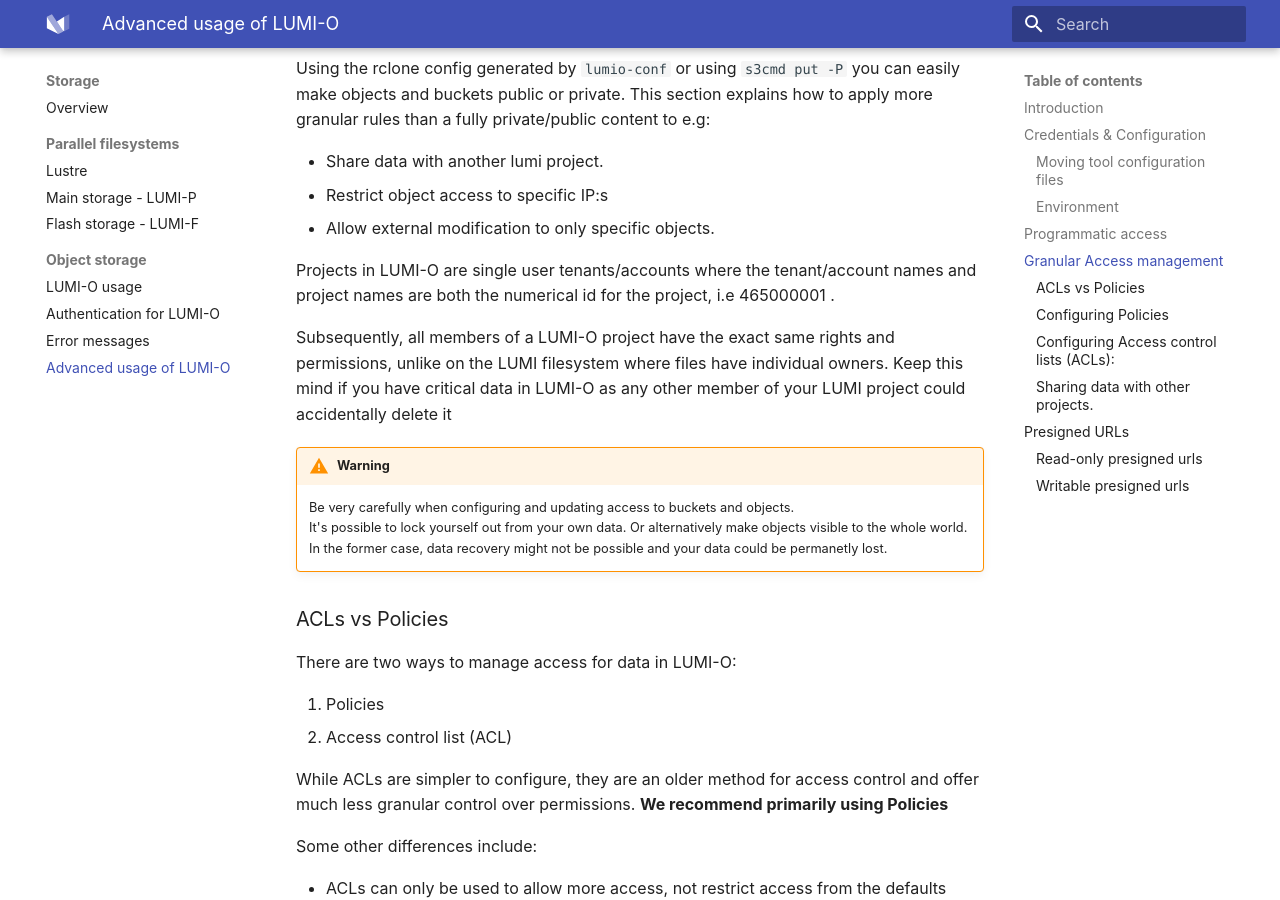
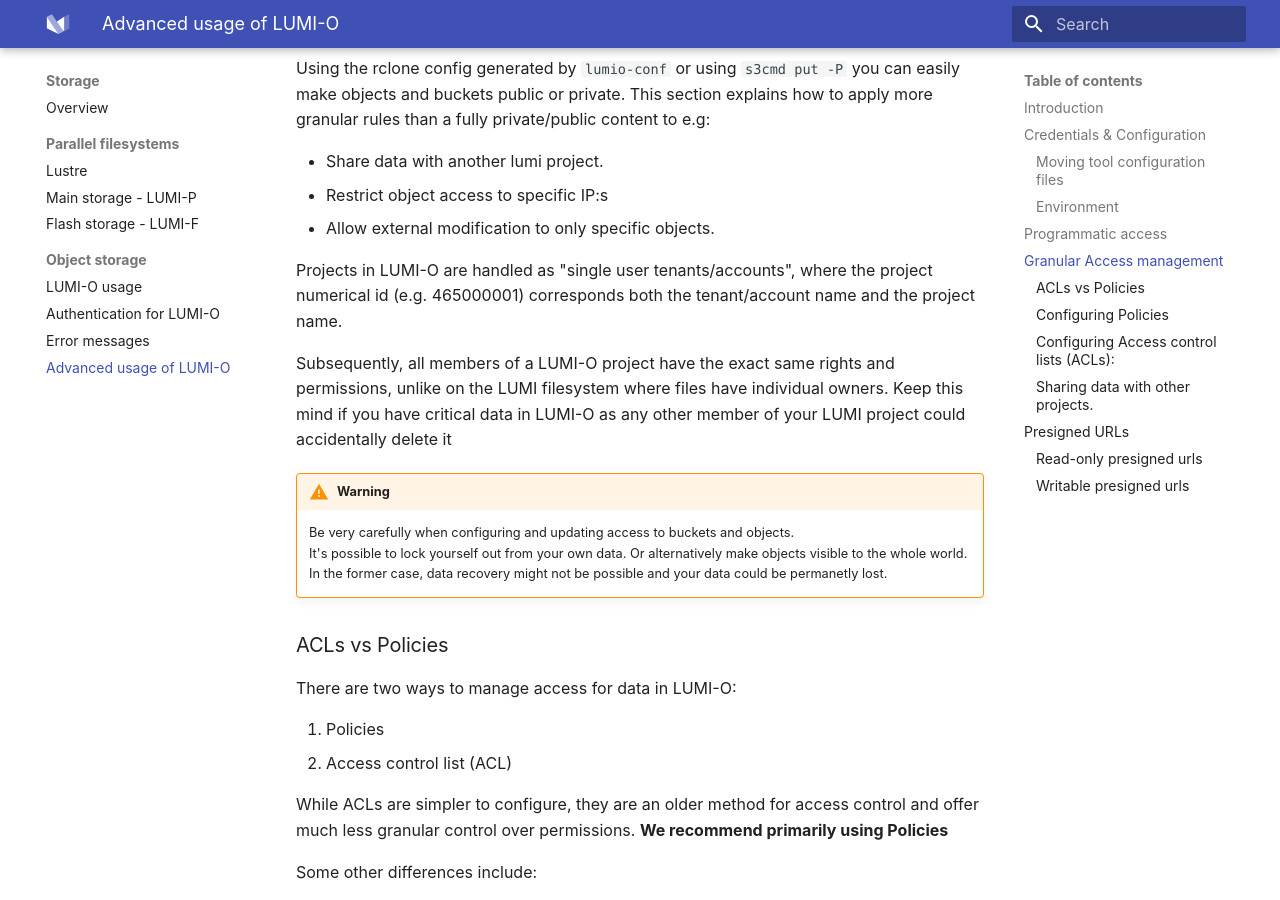
Before and after one commit to Lumi-supercomputer/lumi-userguide, an MkDocs documentation site: the page built from docs/storage/lumio/advanced.md, in a window 1280 px wide and 900 px high, scrolled down 2584 px. Built offline with MkDocs 1.6.1 and Material for MkDocs 9.7.7, drawn with Linux system fonts in a browser that asks for light colours.

Commit message:
Update docs/storage/lumio/advanced.md
Co-authored-by: hdrei <78485804+hdrei@users.noreply.github.com>

```diff
--- a/docs/storage/lumio/advanced.md
+++ b/docs/storage/lumio/advanced.md
@@ -102,9 +102,7 @@
 - Restrict object access to specific IP:s
 - Allow external modification to only specific objects.
 
-Projects in LUMI-O are single user tenants/accounts where the tenant/account
-names and project names are both the numerical id for the project,
-i.e 465000001 .
+Projects in LUMI-O are handled as "single user tenants/accounts", where the project numerical id (e.g. 465000001) corresponds both the tenant/account name and the project name.
 
 Subsequently, all members of a LUMI-O project have the exact same
 rights and permissions, unlike on the LUMI filesystem where files have individual owners.
```
